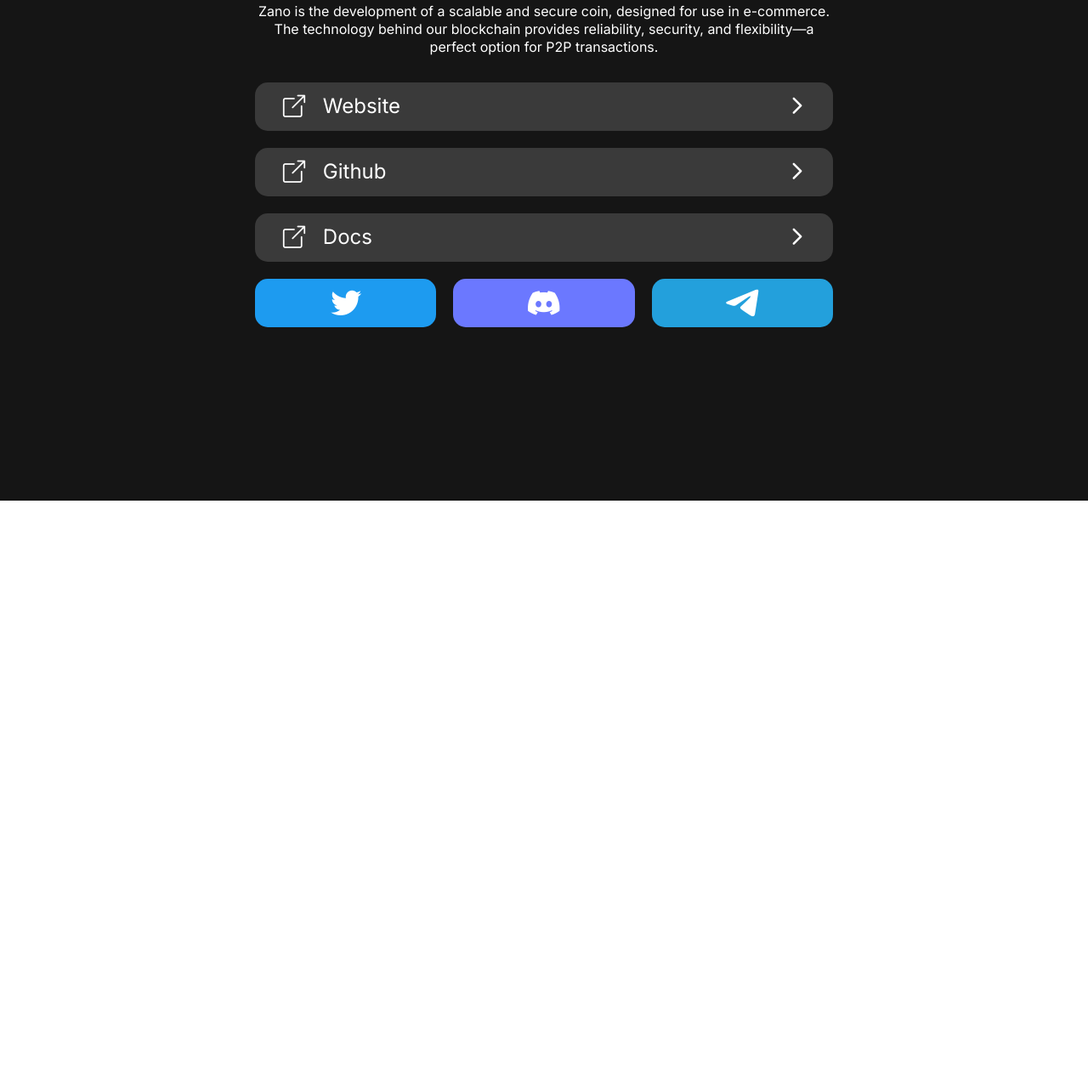
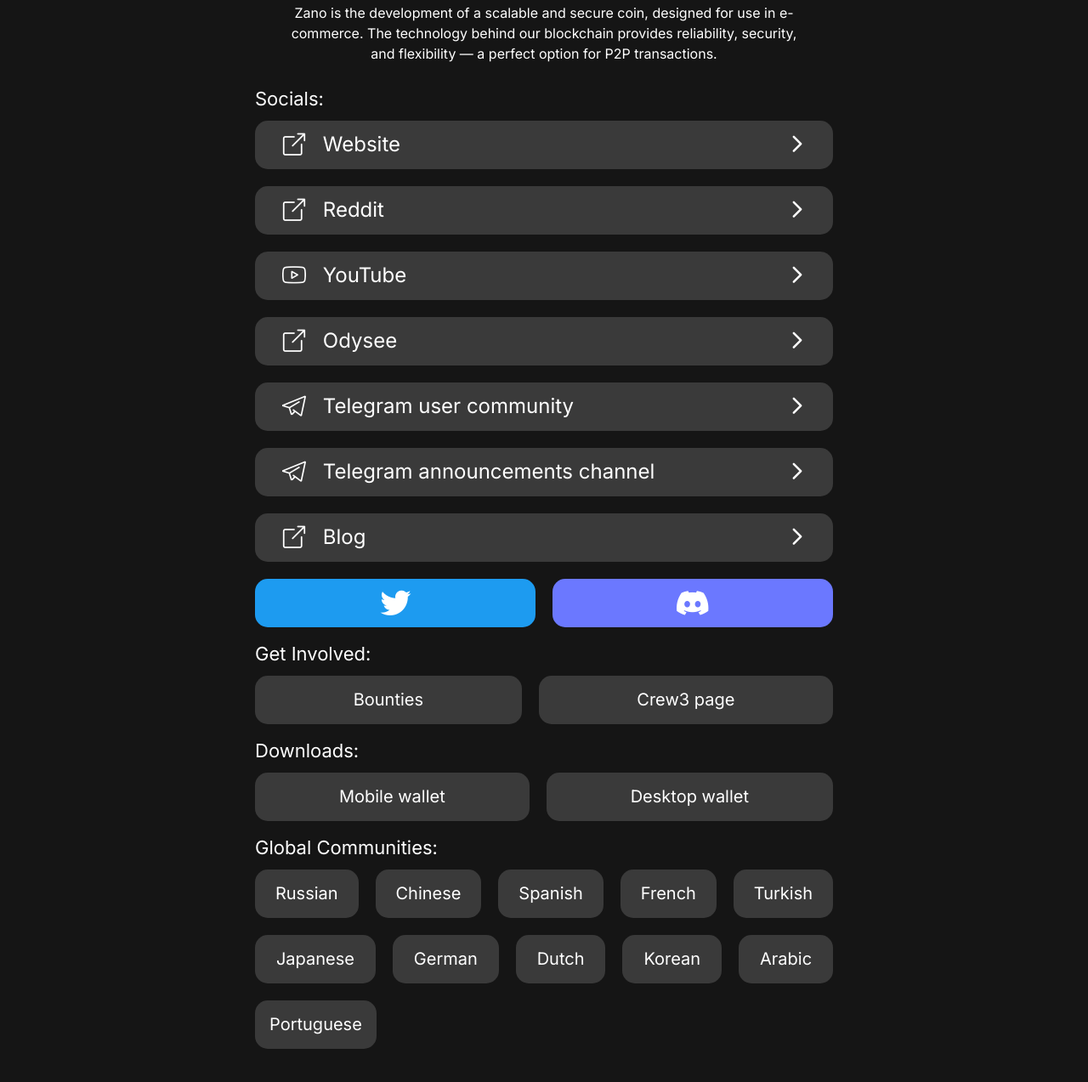
Before and after one commit to PRavaga/zano-links-page, a plain HTML site: page index.html in a window 1280 px wide. Shown: the part 211-1484 px from the top of the page at 85% size. Before the commit the page ends 800 px from the top, so only its background shows below. Drawn offline with Linux system fonts and the light colour scheme.

Commit message:
more links for the link god

```diff
--- a/css/style.css
+++ b/css/style.css
@@ -309,13 +309,15 @@
 .profile {
   padding: 2.5rem 0;
 }
+.profile__items span{
+  display: block;
+  font-size: 22px;
+  margin-bottom: 15px;
+}
 .profile__header:not(:last-child) {
   margin-bottom: 1.875rem;
 }
 .profile__items:not(:last-child) {
-  margin-bottom: 1.25rem;
-}
-.profile__item:not(:last-child) {
   margin-bottom: 1.25rem;
 }
 
@@ -326,7 +328,6 @@
   width: 6.25rem;
   height: 6.25rem;
   margin: 0 auto;
-  border-radius: 50%;
   overflow: hidden;
 }
 .header-profile__logo-ibg:not(:last-child) {
@@ -351,14 +352,28 @@
 }
 .header-profile__text {
   font-size: 1rem;
-  line-height: 1.3333333333;
+  line-height: 1.5;
+  max-width: 600px;
+  text-align: center;
+  margin: 0 auto;
 }
 
 .buttons-profile {
   display: flex;
-  justify-content: center;
-  column-gap: 1.25rem;
+  flex-wrap: wrap;
+  gap: 1.25rem;
+
 }
+.buttons-profile_full-width .buttons-profile__button {
+  flex: 1 1 auto;
+}
+.buttons-profile:not(:last-child){
+  margin-bottom: 20px;
+}
+.buttons-profile_flex{
+  display: flex;
+}
+
 .buttons-profile__button {
   display: flex;
   justify-content: center;
@@ -366,9 +381,17 @@
   flex: 1 1 auto;
   height: 3.5625rem;
   color: #fff;
+  padding: 0 15px;
   border-radius: 0.9375rem;
   border: 2px solid transparent;
   transition: border-color 0.3s ease 0s;
+  background-color: #3a3a3a;
+}
+.buttons-profile__button_small{
+  flex: 0 1 auto;
+}
+.buttons-profile__button._text {
+  font-size: 20px !important;
 }
 @supports (font-size: clamp( 2rem , 1.6923076923rem  +  1.5384615385vw , 2.375rem )) {
   .buttons-profile__button {
@@ -425,6 +448,9 @@
 }
 .item-profile._light-blue {
   background-color: #2081e2;
+}
+.item-profile:not(:last-child) {
+  margin-bottom: 1.25rem;
 }
 .item-profile._purple-gradient {
   background: linear-gradient(to right, rgb(146, 11, 224), rgb(249, 78, 154));
--- a/index.html
+++ b/index.html
@@ -1,11 +1,11 @@
 <!DOCTYPE html>
-<html lang="ru">
+<html lang="en">
   <head>
     <title>Zano links</title>
     <meta charset="UTF-8" />
     <meta name="format-detection" content="telephone=no" />
     <!-- <style>body{opacity: 0;}</style> -->
-    <link rel="stylesheet" href="css/style.min.css?_v=20220609201854" />
+    <link rel="stylesheet" href="css/style.css" />
     <link rel="shortcut icon" href="favicon.ico" />
     <!-- <meta name="robots" content="noindex, nofollow"> -->
     <meta name="viewport" content="width=device-width, initial-scale=1.0" />
@@ -27,43 +27,127 @@
               <div class="header-profile__text">
                 Zano is the development of a scalable and secure coin, designed
                 for use in e-commerce. The technology behind our blockchain
-                provides reliability, security, and flexibility—a perfect option
-                for P2P transactions.
+                provides reliability, security, and flexibility — a perfect
+                option for P2P transactions.
               </div>
             </div>
             <div class="profile__items">
-              <a href="https://zano.org" class="profile__item item-profile">
+              <span>Socials:</span>
+              <a target="_blank" href="https://zano.org" class="item-profile">
                 <div class="item-profile__resource _icon-website">Website</div>
                 <div class="item-profile__arrow"></div>
               </a>
-              <a
+              <a target="_blank" href="" class="item-profile">
+                <div class="item-profile__resource _icon-website">Reddit</div>
+                <div class="item-profile__arrow"></div>
+              </a>
+              <a target="_blank" href="" class="item-profile">
+                <div class="item-profile__resource _icon-youtube">YouTube</div>
+                <div class="item-profile__arrow"></div>
+              </a>
+              <a target="_blank" href="" class="item-profile">
+                <div class="item-profile__resource _icon-website">Odysee</div>
+                <div class="item-profile__arrow"></div>
+              </a>
+              <a target="_blank" href="" class="item-profile">
+                <div class="item-profile__resource _icon-telegram">
+                  Telegram user community
+                </div>
+                <div class="item-profile__arrow"></div>
+              </a>
+              <a target="_blank" href="" class="item-profile">
+                <div class="item-profile__resource _icon-telegram">
+                  Telegram announcements channel
+                </div>
+                <div class="item-profile__arrow"></div>
+              </a>
+              <a target="_blank" href="" class="item-profile">
+                <div class="item-profile__resource _icon-website">Blog</div>
+                <div class="item-profile__arrow"></div>
+              </a>
+              <div
+                class="profile__buttons buttons-profile buttons-profile_full-width"
+              >
+                <a
+                  target="_blank"
+                  href=""
+                  class="buttons-profile__button _icon-twitter-big"
+                ></a>
+                <a
+                  target="_blank"
+                  href=""
+                  class="buttons-profile__button _icon-discord-big"
+                ></a>
+              </div>
+              <span>Get Involved:</span>
+              <div class="profile__buttons buttons-profile">
+                <a target="_blank" href="" class="buttons-profile__button _text"
+                  >Bounties</a
+                >
+                <a target="_blank" href="" class="buttons-profile__button _text"
+                  >Crew3 page</a
+                >
+              </div>
+              <span>Downloads:</span>
+              <div class="profile__buttons buttons-profile">
+                <a target="_blank" href="" class="buttons-profile__button _text"
+                  >Mobile wallet</a
+                >
+                <a target="_blank" href="" class="buttons-profile__button _text"
+                  >Desktop wallet</a
+                >
+              </div>
+
+              <span>Global Communities:</span>
+              <div class="profile__buttons buttons-profile">
+                <a target="_blank" href="" class="buttons-profile__button _text"
+                  >Russian</a
+                >
+                <a target="_blank" href="" class="buttons-profile__button _text"
+                  >Chinese</a
+                >
+                <a target="_blank" href="" class="buttons-profile__button _text"
+                  >Spanish</a
+                >
+                <a target="_blank" href="" class="buttons-profile__button _text"
+                  >French</a
+                >
+                <a target="_blank" href="" class="buttons-profile__button _text"
+                  >Turkish</a
+                >
+                <a target="_blank" href="" class="buttons-profile__button _text"
+                  >Japanese</a
+                >
+                <a target="_blank" href="" class="buttons-profile__button _text"
+                  >German</a
+                >
+                <a target="_blank" href="" class="buttons-profile__button _text"
+                  >Dutch</a
+                >
+                <a target="_blank" href="" class="buttons-profile__button _text"
+                  >Korean</a
+                >
+                <a target="_blank" href="" class="buttons-profile__button _text"
+                  >Arabic</a
+                >
+                <a target="_blank" href="" class="buttons-profile__button buttons-profile__button_small _text"
+                  >Portuguese</a
+                >
+              </div>
+              <!-- <a target="_blank"
                 href="https://github.com/hyle-team/zano"
-                class="profile__item item-profile"
+                class="item-profile"
               >
                 <div class="item-profile__resource _icon-website">Github</div>
                 <div class="item-profile__arrow"></div>
               </a>
-              <a
+              <a target="_blank"
                 href="https://docs.zano.org"
-                class="profile__item item-profile"
+                class="item-profile"
               >
                 <div class="item-profile__resource _icon-website">Docs</div>
                 <div class="item-profile__arrow"></div>
-              </a>
-            </div>
-            <div class="profile__buttons buttons-profile">
-              <a
-                href="https://twitter.com/zano_project"
-                class="buttons-profile__button _icon-twitter-big"
-              ></a>
-              <a
-                href="https://discord.gg/cGATjjGssE"
-                class="buttons-profile__button _icon-discord-big"
-              ></a>
-              <a
-                href="https://t.me/zanocoin"
-                class="buttons-profile__button _icon-telegram-big"
-              ></a>
+              </a> -->
             </div>
           </div>
         </div>
```
